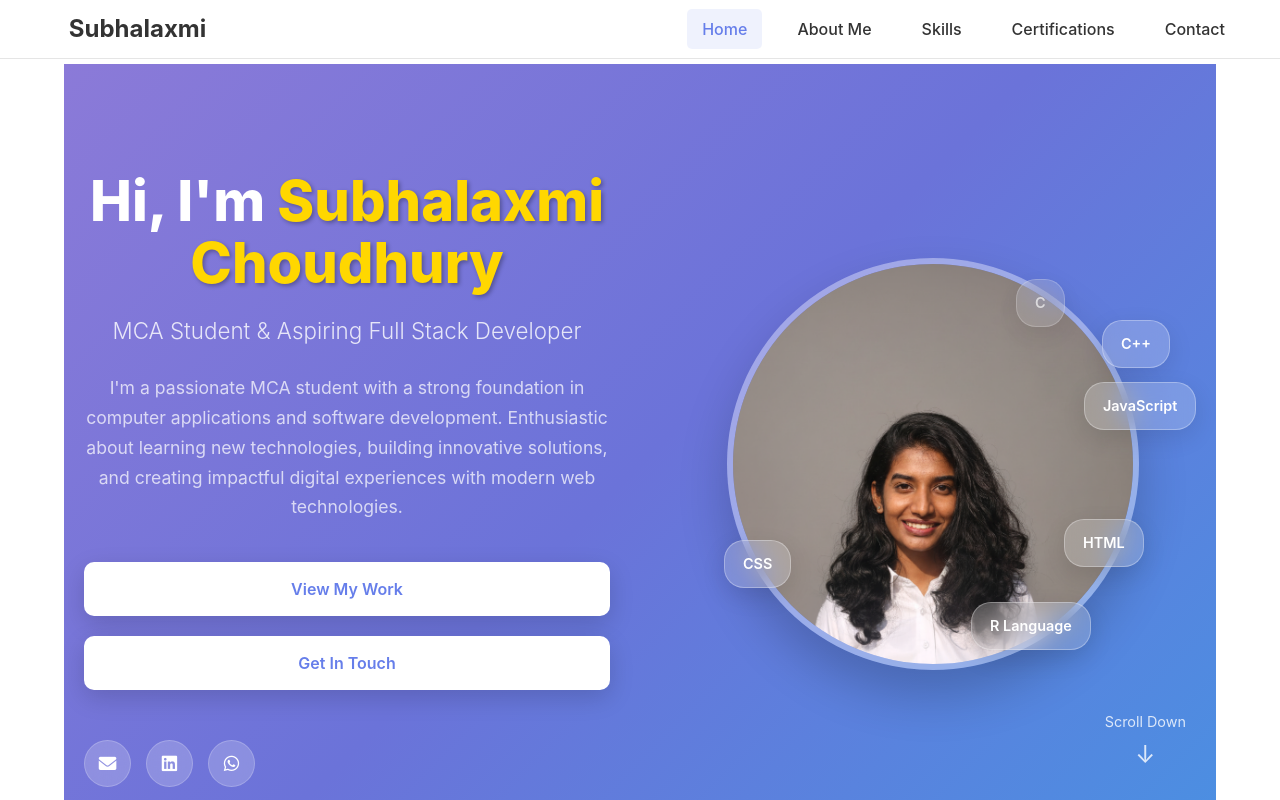
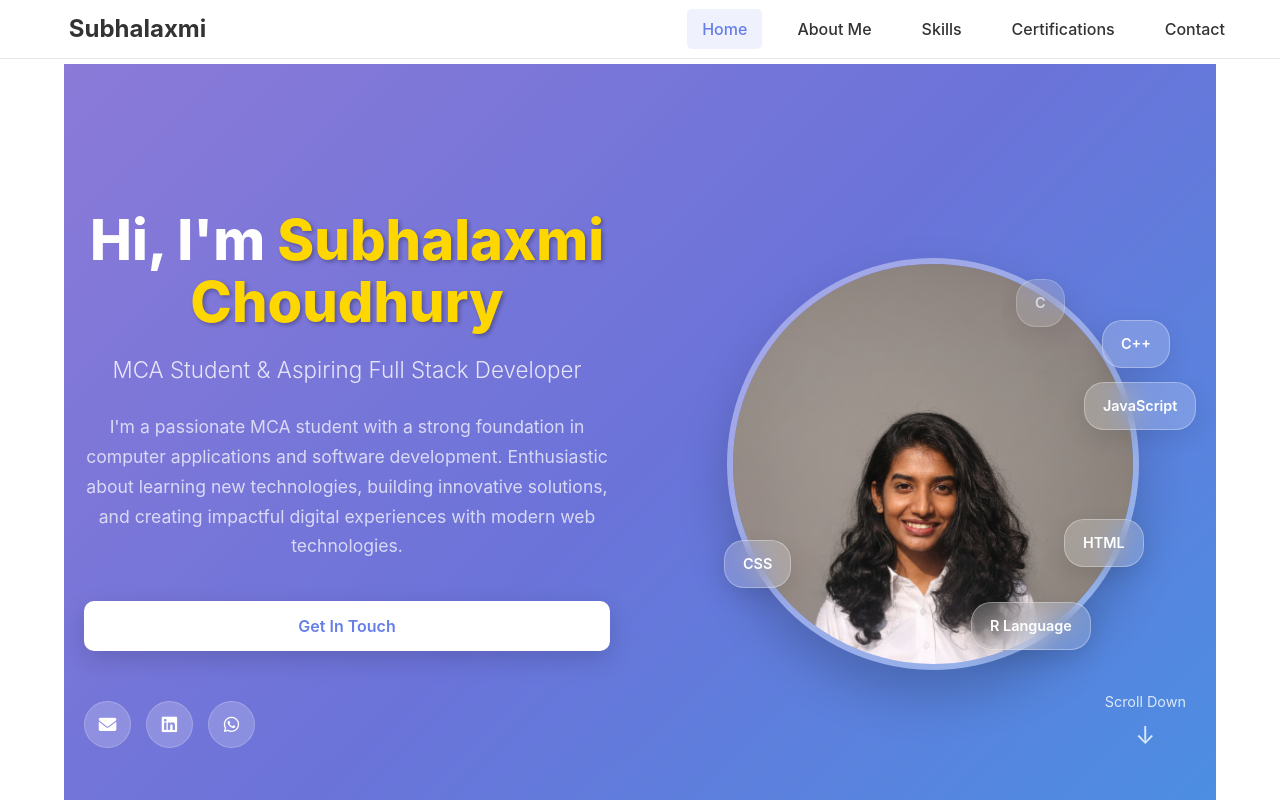
Before and after one commit to Subu341/portfolio, a React (Vite) app: page / in a window 1280 px wide. Shown: the top 800 px of the page. Built offline with nearby package versions, Linux system fonts and the light colour scheme.

Commit message:
linking get in touch

```diff
--- a/src/home/index.jsx
+++ b/src/home/index.jsx
@@ -19,12 +19,12 @@ const Home = ({ setCurrentPage }) => {
               Enthusiastic about learning new technologies, building innovative solutions, and creating impactful digital experiences with modern web technologies.
             </p>
             <div className="home-buttons">
-              <a href="#projects" className="btn btn-primary view-my-work">
-                View My Work
-              </a>
-              <a href="#contact" className="btn btn-primary get-in-touch">
+              <button
+                onClick={() => setCurrentPage('contact')}
+                className="btn btn-primary get-in-touch"
+              >
                 Get In Touch
-              </a>
+              </button>
             </div>
             <div className="home-social">
               <a href="mailto:subhalaxmichoudhury174@gmail.com" className="social-link">
```
